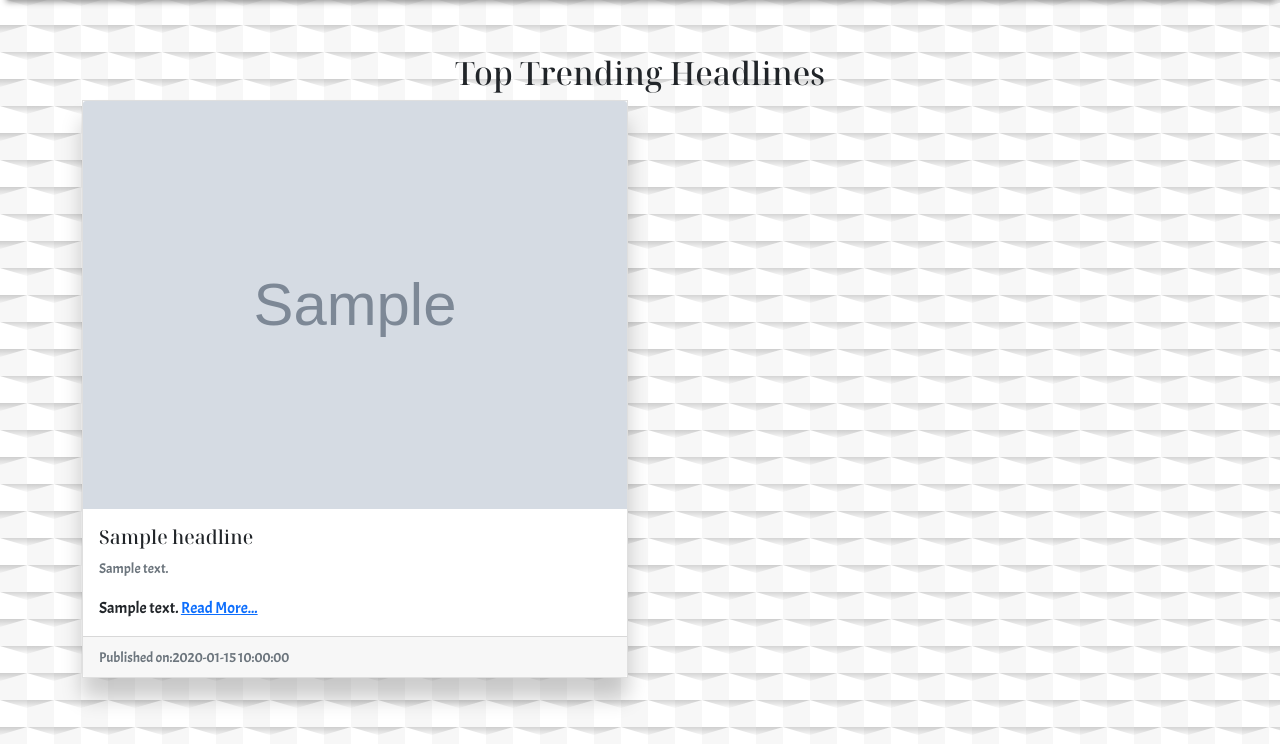
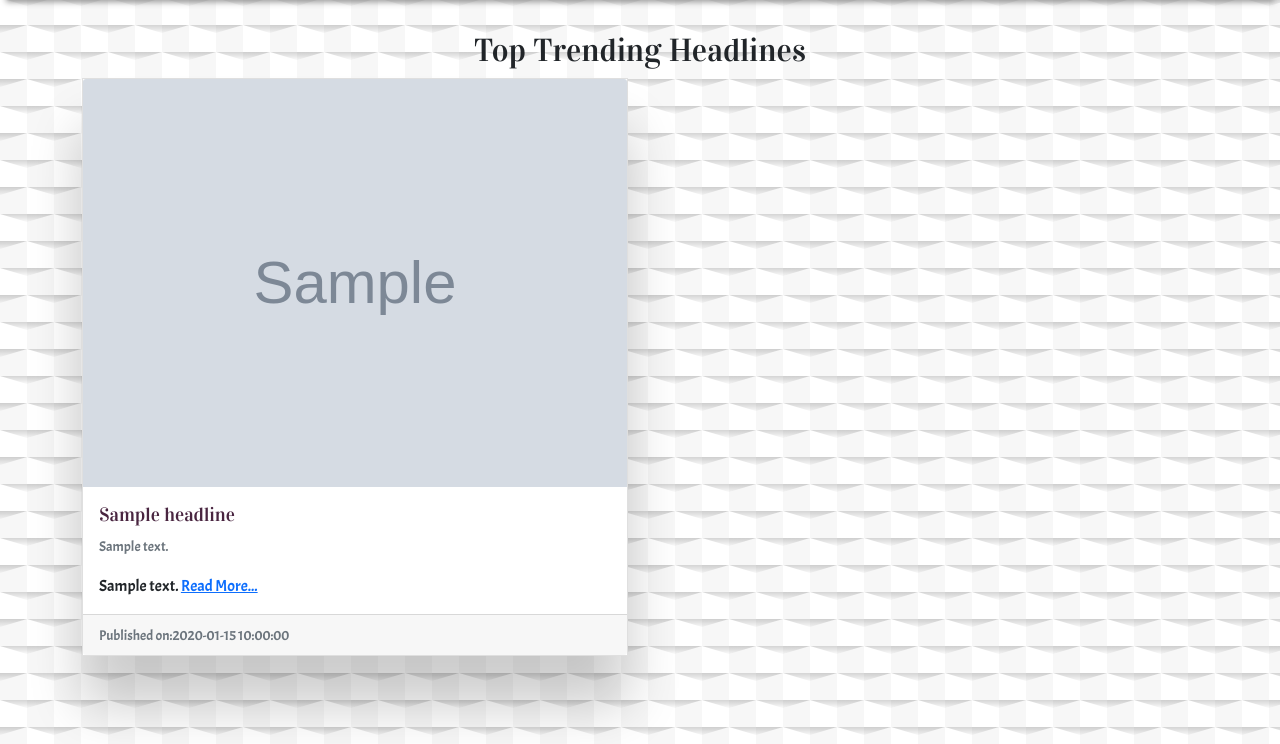
Before and after one commit to Njoro410/the-fourth-estate, a Flask app: template app/templates/index.html in a window 1280 px wide. Shown: the part 56-800 px from the top of the page. Run offline with Flask 2, Linux system fonts and the light colour scheme; the template is opened without the code that fills it: most values are stand-ins (such as "Sample title", 1, 10 or a date in 2020); grey boxes marked "Sample" are stand-in pictures; some libraries are stand-ins or nearby versions; some web fonts are replaced.

Commit message:
added more styles

```diff
--- a/app/static/css/index.css
+++ b/app/static/css/index.css
@@ -1,7 +1,7 @@
-@import url('https://fonts.googleapis.com/css2?family=Noto+Serif+Display:wght@500&display=swap');
 @import url('https://fonts.googleapis.com/css2?family=EB+Garamond&display=swap');
 @import url('https://fonts.googleapis.com/css2?family=ZCOOL+QingKe+HuangYou&display=swap');
 @import url('https://fonts.googleapis.com/css2?family=Acme&display=swap');
+@import url('https://fonts.googleapis.com/css2?family=Vidaloka&display=swap');
 
 body {
     font-family: 'Acme', sans-serif;
@@ -26,13 +26,13 @@ body {
 }
 
 .info {
-    margin-top: 30px;
+    margin-top: 8px;
     text-align: center;
-    font-family: 'Noto Serif Display', serif;
+    font-family: 'Vidaloka', serif;
 }
 
 .card {
-    box-shadow: 0 20px 20px 0 rgba(0, 0, 0, 0.2);
+    box-shadow: 0 50px 50px 0 rgba(0, 0, 0, 0.2);
     background: white;
     border-radius: 0;
     }
@@ -40,8 +40,9 @@ body {
     box-shadow: 0 20px 20px 0 rgba(34, 201, 243, 0.2);
 }
 .card-title {
-    font-family: 'Noto Serif Display', serif;
+    font-family: 'Vidaloka', serif;
     font-size: 1.5vw;
+    color: #492540;
 }
 .card-muted {
     font-family: 'EB Garamond', serif;
```
